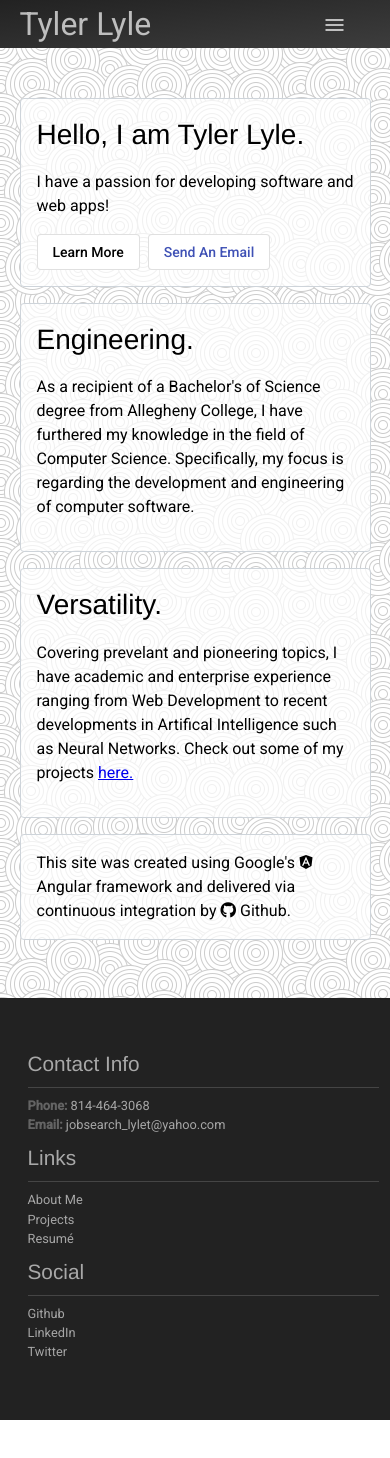
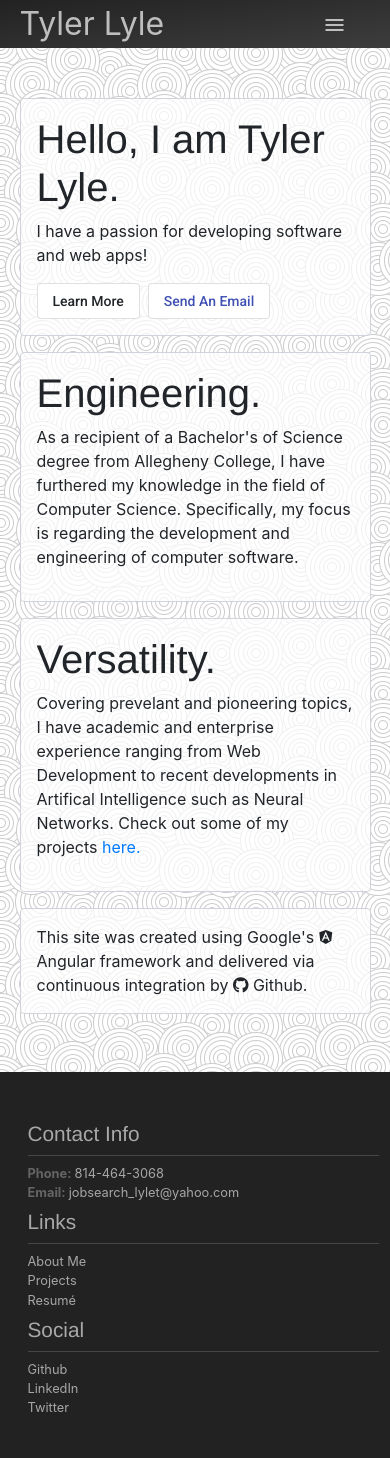
Before and after one commit to lylet-AC/Angular-Website, an Angular app: page / in a window 390 px wide. Shown: the top 1458 px of the page. Before the commit the page ends 1420 px from the top, so only its background shows below. Built offline with nearby package versions, Linux system fonts and the light colour scheme.

Commit message:
fixed css classes conflicting with bootstrap

```diff
--- a/package.json
+++ b/package.json
@@ -17,10 +17,13 @@
     "@angular/compiler": "~10.0.5",
     "@angular/core": "~10.0.5",
     "@angular/forms": "~10.0.5",
+    "@angular/localize": "~10.0.5",
     "@angular/material": "^10.1.3",
     "@angular/platform-browser": "~10.0.5",
     "@angular/platform-browser-dynamic": "~10.0.5",
     "@angular/router": "~10.0.5",
+    "@ng-bootstrap/ng-bootstrap": "^8.0.1",
+    "bootstrap": "^4.5.0",
     "rxjs": "~6.5.5",
     "tslib": "^2.0.0",
     "zone.js": "~0.10.3"
--- a/src/app/app-routing.module.ts
+++ b/src/app/app-routing.module.ts
@@ -8,7 +8,7 @@ import { PageNotFoundComponent } from './components/page-not-found/page-not-foun
 
 const routes: Routes = [
   { path: '', component: HomeComponent, data: {title: "Home"} },
-  { path: 'experience', component: ExperienceComponent, data: { title: "Experience" } },
+  //{ path: 'experience', component: ExperienceComponent, data: { title: "Experience" } },
   { path: 'projects', component: ProjectsComponent, data: { title: "Projects" } },
   { path: 'resume', component: ResumeComponent, data: { title: "Resumé"} },
   { path: '**', component: PageNotFoundComponent, data: { title: "404 - Not found" } ,}
--- a/src/app/app.component.html
+++ b/src/app/app.component.html
@@ -11,7 +11,7 @@
       </div>
   </footer>
 </div> -->
-<div class="container">
+<div class="page-container">
       <header class="header">
             <app-top-bar></app-top-bar>
       </header>
--- a/src/app/app.component.scss
+++ b/src/app/app.component.scss
@@ -35,7 +35,7 @@
     z-index: 9999;
 }
 
-.container {
+.page-container {
     display: flex;
     flex-direction: column;
     height: 100vh;
--- a/src/app/app.module.ts
+++ b/src/app/app.module.ts
@@ -17,6 +17,7 @@ import { ProjectsComponent } from './components/projects/projects.component';
 import { ResumeComponent } from './components/resume/resume.component';
 import { ExperienceComponent } from './components/experience/experience.component';
 import { PageNotFoundComponent } from './components/page-not-found/page-not-found.component';
+import { NgbModule } from '@ng-bootstrap/ng-bootstrap';
 
 @NgModule({
   declarations: [
@@ -39,6 +40,7 @@ import { PageNotFoundComponent } from './components/page-not-found/page-not-foun
     MatButtonModule,
     MatExpansionModule,
     MatTreeModule,
+    NgbModule,
   ],
   providers: [],
   bootstrap: [AppComponent]
--- a/src/app/components/contact-info/contact-info.component.html
+++ b/src/app/components/contact-info/contact-info.component.html
@@ -1,20 +1,20 @@
 <div id="contact-info">
-    <div class="row">
-        <div class="column">
+    <div class="contact-row">
+        <div class="contact-column">
             <h4>Contact Info</h4>
             <mat-divider style="background-color: rgba(255,255,255, 0.2); margin: .5rem 0;"></mat-divider>
             <div *ngFor="let contact of contacts">
                 <a><span>{{contact.name}}: </span>{{contact.value}}</a>
             </div>
         </div>
-        <div class="column">
+        <div class="contact-column">
             <h4>Links</h4>
             <mat-divider style="background-color:rgba(255,255,255, 0.2); margin: .5rem 0;"></mat-divider>
             <div *ngFor="let link of links">
                 <a routerLink="{{link.route}}">{{link.name}}</a>
             </div>
         </div>
-        <div class="column">
+        <div class="contact-column">
             <h4>Social</h4>
             <mat-divider style="background-color:rgba(255,255,255, 0.2); margin: .5rem 0;"></mat-divider>
             <div *ngFor="let social of socials">
--- a/src/app/components/contact-info/contact-info.component.scss
+++ b/src/app/components/contact-info/contact-info.component.scss
@@ -5,13 +5,13 @@
     display: flex;
     padding: 50px 0;
 
-    .row {
+    .contact-row {
         width: 100%;
         display: inline-flex;
         justify-content: space-evenly;
     }
 
-    .column {
+    .contact-column {
         width: 33.33333%;
         margin: 0 .5rem;
         display: block;
@@ -54,12 +54,12 @@
 @media only screen and (max-width: 768px) {
     /* For mobile phones: */
     #contact-info {
-        .row {
+        .contact-row {
             display: flex;
             flex-direction: column;
             justify-items: center;
         }
-        .column {
+        .contact-column {
             width: 100%;
             margin: 0 .5rem;
             margin-bottom: .5rem;
--- a/src/app/components/experience/experience.component.html
+++ b/src/app/components/experience/experience.component.html
@@ -1,4 +1,6 @@
 <div id="experience">
     <div class="page-white">
+        <h1>Experience</h1>
+
     </div>
 </div>
--- a/src/app/components/home/home.component.html
+++ b/src/app/components/home/home.component.html
@@ -6,7 +6,7 @@
         <a mat-stroked-button color="primary" href="mailto:{{email.value}}">Send An Email</a>
     </div>
 
-    <div class="row space-below">
+    <div class="home-row space-below">
         <div class="page-white item1">
             <h1>Engineering.</h1>
             <p>As a recipient of a Bachelor's of Science degree from Allegheny College, I have furthered my knowledge in the field of Computer Science. Specifically, my focus is regarding the development and engineering of computer software.</p>
--- a/src/app/components/home/home.component.scss
+++ b/src/app/components/home/home.component.scss
@@ -5,7 +5,7 @@
         margin-right: .5rem;
     }
 
-    .row {
+    .home-row {
         display: flex;
         justify-content: space-between;
 
@@ -27,7 +27,7 @@
 @media only screen and (max-width: 768px) {
     /* For mobile phones: */
     #home {
-        .row {
+        .home-row {
             display: flex;
             flex-direction: column;
 
--- a/src/polyfills.ts
+++ b/src/polyfills.ts
@@ -1,3 +1,7 @@
+/***************************************************************************************************
+ * Load `$localize` onto the global scope - used if i18n tags appear in Angular templates.
+ */
+import '@angular/localize/init';
 /**
  * This file includes polyfills needed by Angular and is loaded before the app.
  * You can add your own extra polyfills to this file.
--- a/src/styles.scss
+++ b/src/styles.scss
@@ -98,3 +98,6 @@ h1 {
 }
 html, body { height: 100%; }
 body { margin: 0; font-family: Roboto, "Helvetica Neue", sans-serif; }
+
+/* Importing Bootstrap SCSS file. */
+@import '~bootstrap/scss/bootstrap';
```
Also changed, not shown: 1 other file (tests, documents, lock files or other folders).
